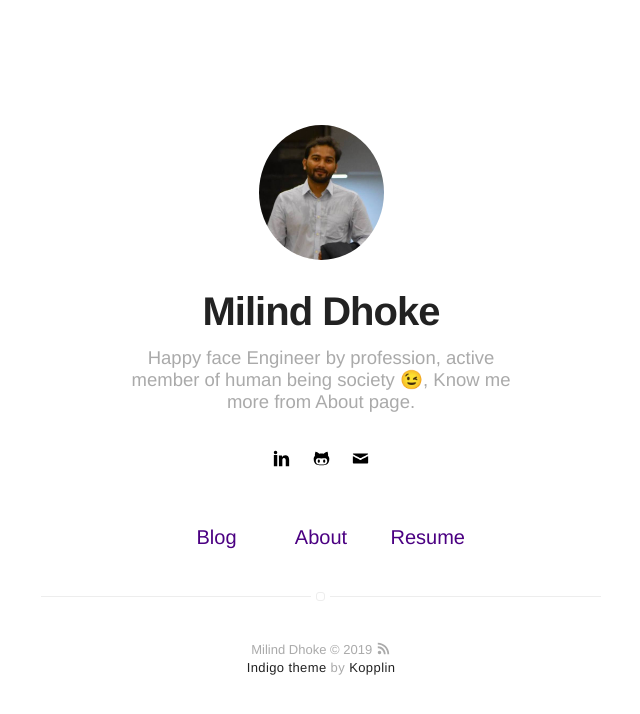
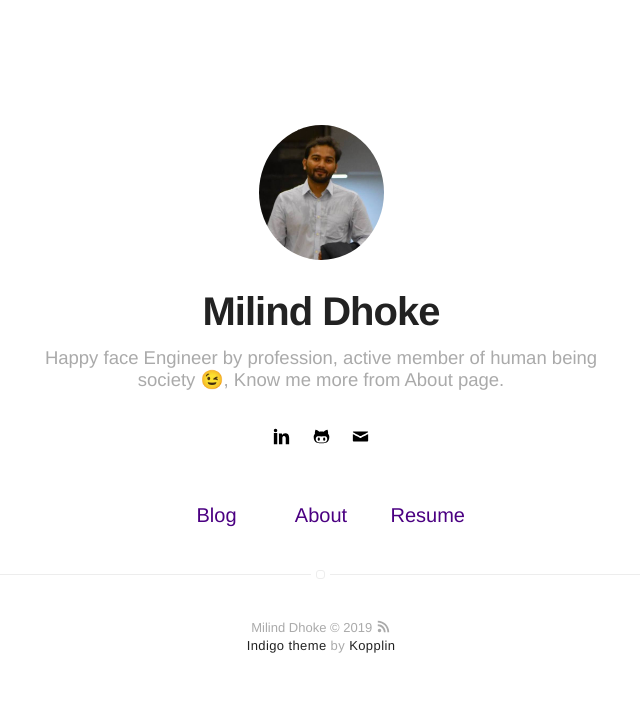
Before and after one commit to dmilind/dmilind.github.io, a Jekyll site: the page built from index.html, in a window 1280 px wide. Shown: the top 714 px of the page, without its empty margins (319-959 px from the left). Built offline with Jekyll 4.4.1, drawn with Linux system fonts in a browser that asks for light colours.

```diff
--- a/_config.yml
+++ b/_config.yml
@@ -66,11 +66,11 @@ authors:
 # do you want a larger site? change the option below
 # options: [normal, large] | default: normal
 # normal = 560px / large = 810px
-width: normal
+width: large
 
 # if you don't need pagination, comment the *paginate* configs below
-# paginate: 5
-# paginate_path: "blog/:num/"
+paginate: 5
+paginate_path: "blog/:num/"
 
 # if you don't need projects, comment the *projects* configs below
 # projects: true
@@ -83,7 +83,7 @@ blog: true
 read-time: true
 
 # do you want to show the "tags" inside the posts?
-show-tags: true
+show-tags: false
 
 # related posts inside a post?
 related: true
```
